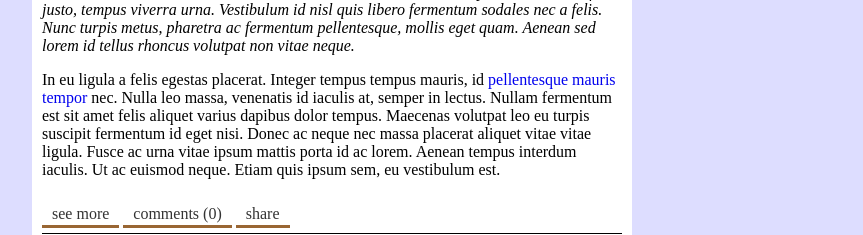
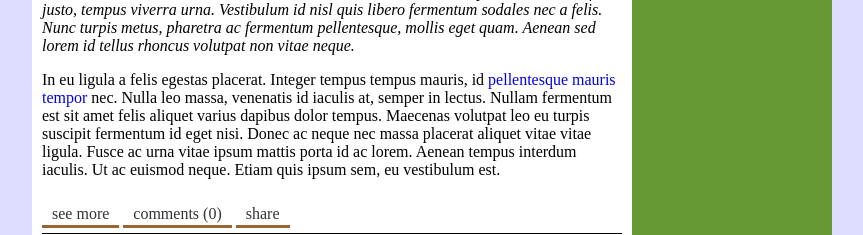
Before and after one commit to RitaPeixoto/FEUP-LTW, a PHP site: page /news.html in a window 1280 px wide. Shown: the part 1095-1330 px from the top of the page, without its empty margins (208-1071 px from the left). Run offline with PHP 8.4, Linux system fonts and the light colour scheme.

Commit message:
Finished class 2

```diff
--- a/2.CSS/2/style3.css
+++ b/2.CSS/2/style3.css
@@ -5,6 +5,7 @@ html{
 body{
     margin: 0 auto;
     width: 800px;
+    background-color: #669933;
 }
 
 h1,h2,h3{
```
